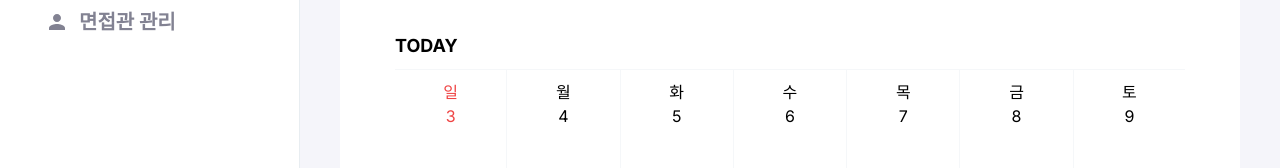
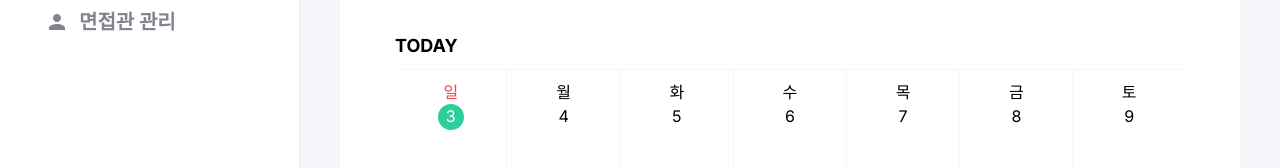
Before and after one commit to maywngml/interview-platform, a Next.js app: page /hr in a window 1280 px wide. Shown: the part 282-450 px from the top of the page. Built offline with nearby package versions, Linux system fonts and the light colour scheme.

Commit message:
[Update] 오늘 날짜에 하이라이트 표시, 한 주에 월이 겹칠 시 둘 다 표시 (예 - 2023년 8월-9월)

```diff
--- a/src/components/common/WeeklyCalendar/WeeklyCalendar.module.css
+++ b/src/components/common/WeeklyCalendar/WeeklyCalendar.module.css
@@ -2,7 +2,7 @@
   @apply bg-white h-[calc(100vh-235px)] p-[55px] rounded-[10px];
 }
 
-.header {
+.monthView {
   @apply flex justify-center items-center gap-[10px] leading-normal;
 }
 
@@ -18,14 +18,22 @@
   @apply mt-[10px] w-full h-[calc(100%-92px)] border-solid border-t-[1px] border-gray-100;
 }
 
-.date {
+.header {
   @apply font-normal text-[16px] p-[10px] border-solid border-r-[1px] border-gray-100 first:text-red-500 last:border-none;
+}
+
+.dateWrapper {
+  @apply rounded-full w-[26px] h-[26px] mx-auto;
+}
+
+.dateWrapper.today {
+  @apply bg-green text-white;
 }
 
 .schedule {
   @apply border-solid border-r-[1px] border-gray-100 last:border-none;
 }
 
-.today {
+.todayButton {
   @apply uppercase font-bold text-[18px] mt-[28px];
 }
--- a/src/components/common/WeeklyCalendar/WeeklyCalendar.tsx
+++ b/src/components/common/WeeklyCalendar/WeeklyCalendar.tsx
@@ -1,5 +1,6 @@
 'use client';
 import { useState, useEffect } from 'react';
+import cn from 'clsx';
 import {
   format,
   addWeeks,
@@ -24,12 +25,26 @@ export default function WeeklyCalendar() {
   const [currentLastWeekDay, setCurrentLastWeekDay] = useState<Date>(
     lastDayOfWeek(currentMonth)
   );
-  const todayMonth = new Date();
+  const today = new Date();
 
   const changeCurrentMonth = (month: Date) => {
     setCurrentMonth(month);
     setCurrentStartWeekDay(startOfWeek(month));
     setCurrentLastWeekDay(lastDayOfWeek(month));
+  };
+
+  const getCalendarMonth = (startWeekDay: Date, lastWeekDay: Date) => {
+    const startWeekMonth = format(startWeekDay, 'M');
+    const lastWeekMonth = format(lastWeekDay, 'M');
+    if (startWeekMonth === lastWeekMonth) {
+      return `${startWeekMonth}월`;
+    } else {
+      return `${startWeekMonth}월 - ${lastWeekMonth}월`;
+    }
+  };
+
+  const isToday = (renderDate: Date) => {
+    return format(renderDate, 'yyyy-MM-dd') === format(today, 'yyyy-MM-dd');
   };
 
   const handleClickLeftArrow = () => {
@@ -43,26 +58,16 @@ export default function WeeklyCalendar() {
   };
 
   const handleClickToday = () => {
-    changeCurrentMonth(todayMonth);
-  };
-
-  const getCalendarMonth = (startWeekDay: Date, lastWeekDay: Date) => {
-    const startWeekMonth = format(startWeekDay, 'M');
-    const lastWeekMonth = format(lastWeekDay, 'M');
-    if (startWeekMonth === lastWeekMonth) {
-      return `${startWeekMonth}월`;
-    } else {
-      return `${startWeekMonth}월 - ${lastWeekMonth}월`;
-    }
+    changeCurrentMonth(today);
   };
 
   useEffect(() => {
-    console.log(currentStartWeekDay, currentLastWeekDay);
-  }, [currentStartWeekDay, currentLastWeekDay]);
+    console.log(currentStartWeekDay, currentLastWeekDay, today);
+  }, [currentStartWeekDay, currentLastWeekDay, today]);
 
   return (
     <div className={s.calendar}>
-      <div className={s.header}>
+      <div className={s.monthView}>
         <ArrowBackIosNewIcon
           className={s.arrow}
           onClick={handleClickLeftArrow}
@@ -77,7 +82,7 @@ export default function WeeklyCalendar() {
         />
       </div>
       <Button
-        className={s.today}
+        className={s.todayButton}
         onClick={handleClickToday}
       >
         today
@@ -85,15 +90,25 @@ export default function WeeklyCalendar() {
       <table className={s.table}>
         <thead>
           <tr>
-            {date.map((text, index) => (
-              <th
-                className={s.date}
-                key={`th-${index}`}
-              >
-                <p>{text}</p>
-                <p>{+format(addDays(currentStartWeekDay, index), 'dd')}</p>
-              </th>
-            ))}
+            {date.map((text, index) => {
+              const renderDate = addDays(currentStartWeekDay, index);
+              return (
+                <th
+                  className={s.header}
+                  key={`th-${index}`}
+                >
+                  <p>{text}</p>
+                  <div
+                    className={cn(
+                      s.dateWrapper,
+                      isToday(renderDate) && s.today
+                    )}
+                  >
+                    <p className={s.date}>{+format(renderDate, 'dd')}</p>
+                  </div>
+                </th>
+              );
+            })}
           </tr>
         </thead>
         <tbody>
```
